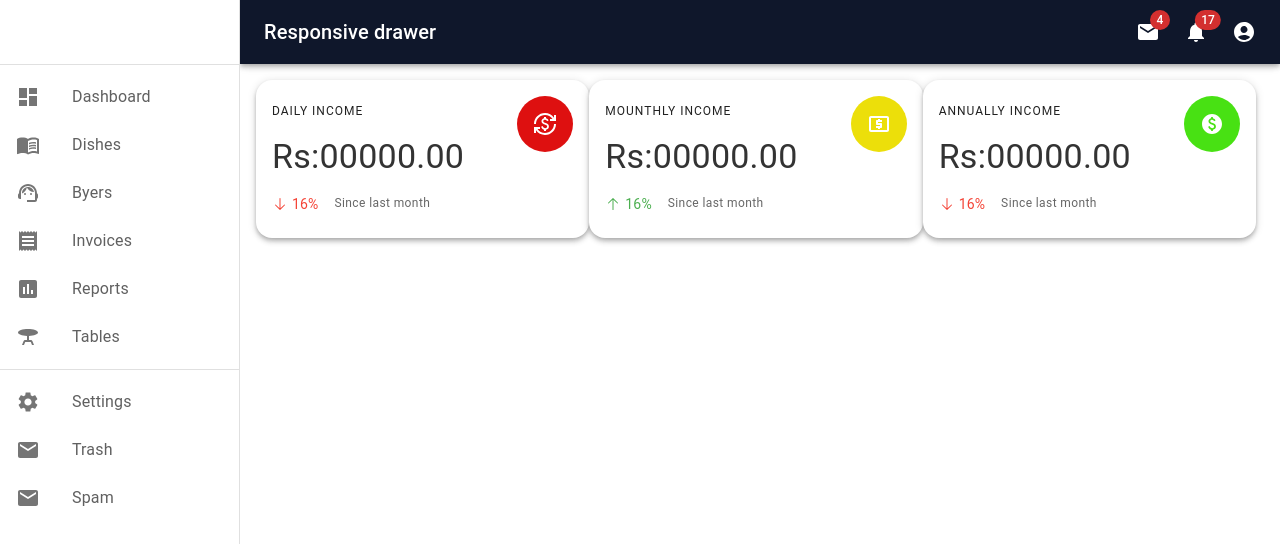
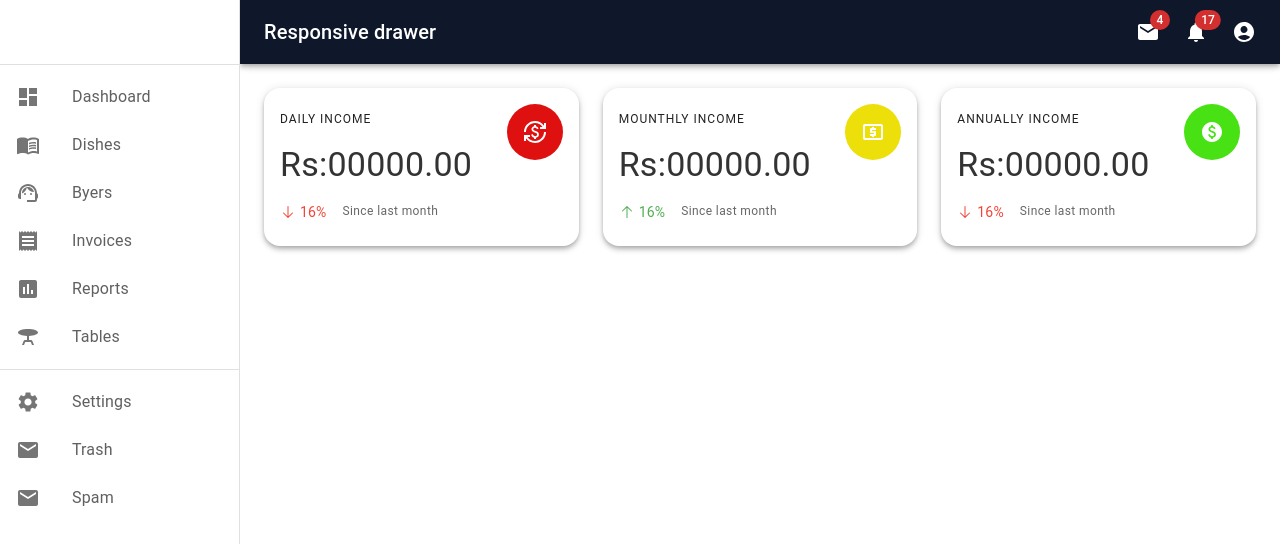
Before and after one commit to HarshanaSenadeera/Loopy_Resturent_New, a React (Create React App) app: page /report in a window 1280 px wide. Shown: the top 544 px of the page. Built offline with nearby package versions, Linux system fonts and the light colour scheme.

Commit message:
Update report

```diff
--- a/src/Common/MainReports/Report.tsx
+++ b/src/Common/MainReports/Report.tsx
@@ -1,3 +1,4 @@
+/*
 import * as React from 'react';
 import {DailyIncome} from "../Reports/DailyIncome";
 import {MounthlyIncome} from "../Reports/MounthlyIncome";
@@ -7,7 +8,7 @@ import Grid from "@mui/material/Grid";
 
 export default function ReportMain(): React.JSX.Element {
     return (
-        <Grid container spacing={1}>
+        <Grid container spacing={2}> {/!* Adjust spacing value as needed *!/}
             <Grid lg={4} sm={6} xs={12}>
                 <DailyIncome diff={16} trend="down" sx={{ height: '100%' }} value="Rs:00000.00" />
             </Grid>
@@ -20,3 +21,40 @@ export default function ReportMain(): React.JSX.Element {
         </Grid>
     );
 }
+*/
+
+
+import * as React from 'react';
+import { styled } from '@mui/material/styles';
+import Box from '@mui/material/Box';
+import Paper from '@mui/material/Paper';
+import Grid from '@mui/material/Grid';
+import {DailyIncome} from "../Reports/DailyIncome";
+import {MounthlyIncome} from "../Reports/MounthlyIncome";
+import {Annually} from "../Reports/Annually";
+
+const Item = styled(Paper)(({ theme }) => ({
+    backgroundColor: theme.palette.mode === 'dark' ? '#1A2027' : '#fff',
+    ...theme.typography.body2,
+    padding: theme.spacing(1),
+    textAlign: 'center',
+    color: theme.palette.text.secondary,
+}));
+
+export default function ReportMain() {
+    return (
+        <Box sx={{ flexGrow: 1 }}>
+            <Grid container spacing={3}>
+                <Grid item xs>
+                    <DailyIncome diff={16} trend="down" sx={{ height: '100%' }} value="Rs:00000.00" />
+                </Grid>
+                <Grid item xs>
+                    <MounthlyIncome diff={16} trend="up" sx={{ height: '100%' }} value="Rs:00000.00" />
+                </Grid>
+                <Grid item xs>
+                    <Annually diff={16} trend="down" sx={{ height: '100%' }} value="Rs:00000.00" />
+                </Grid>
+            </Grid>
+        </Box>
+    );
+}
```
